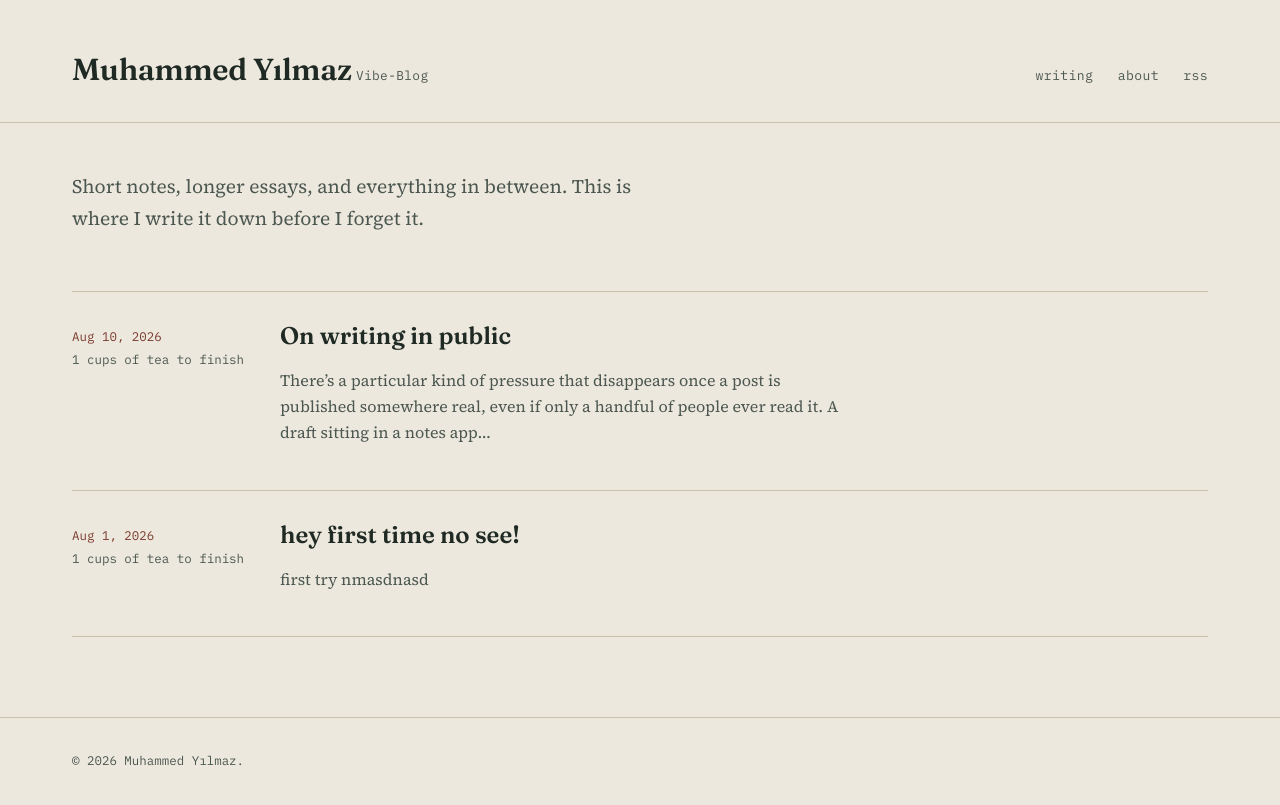
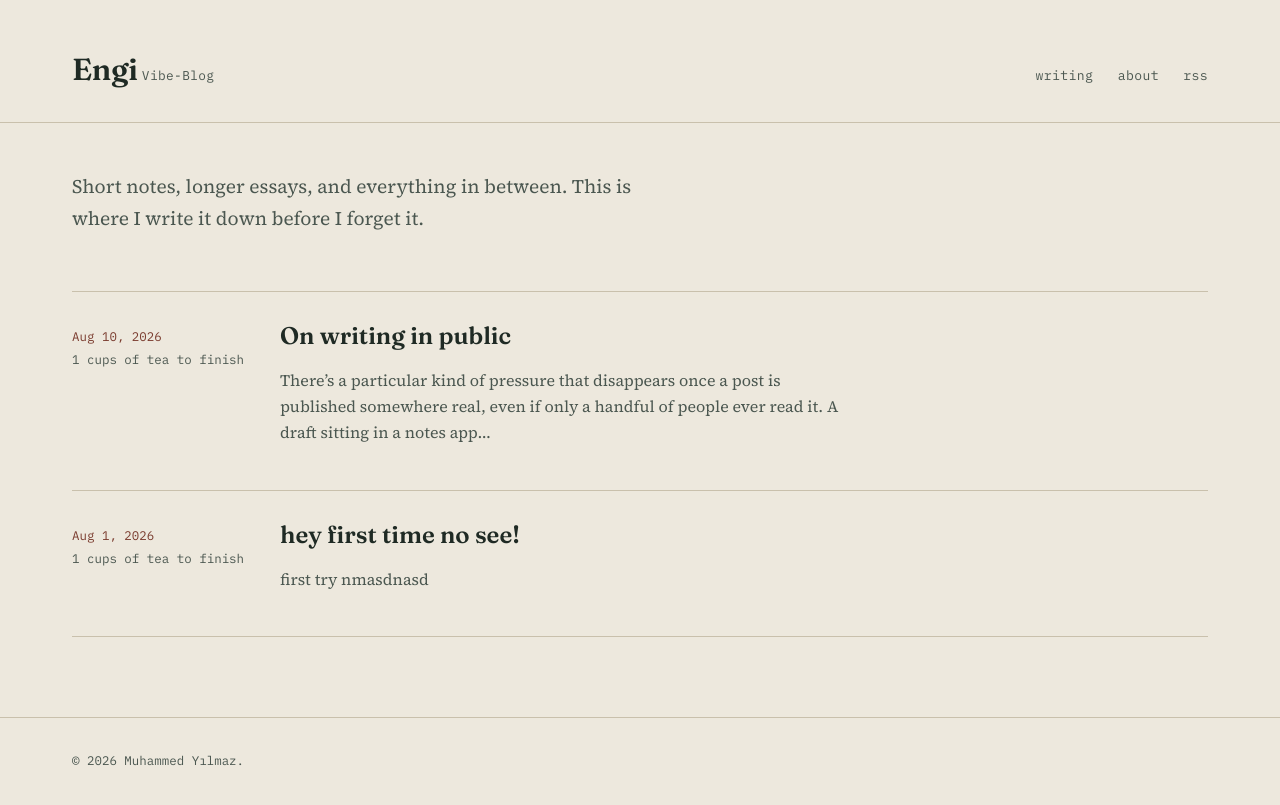
Before and after one commit to n9pe/Myblog, a Jekyll site: the page built from index.html, in a window 1280 px wide. Shown: the top 805 px of the page. Built offline with Jekyll 4.4.1, drawn with Linux system fonts in a browser that asks for light colours.

Commit message:
Update blog title from 'Muhammed Yılmaz' to 'Engi'

```diff
--- a/_config.yml
+++ b/_config.yml
@@ -1,4 +1,4 @@
-title: Muhammed Yılmaz
+title: Engi
 tagline: Vibe-Blog
 description: >-
   A blog about posts of the topics of the videos I uploaded.
```
